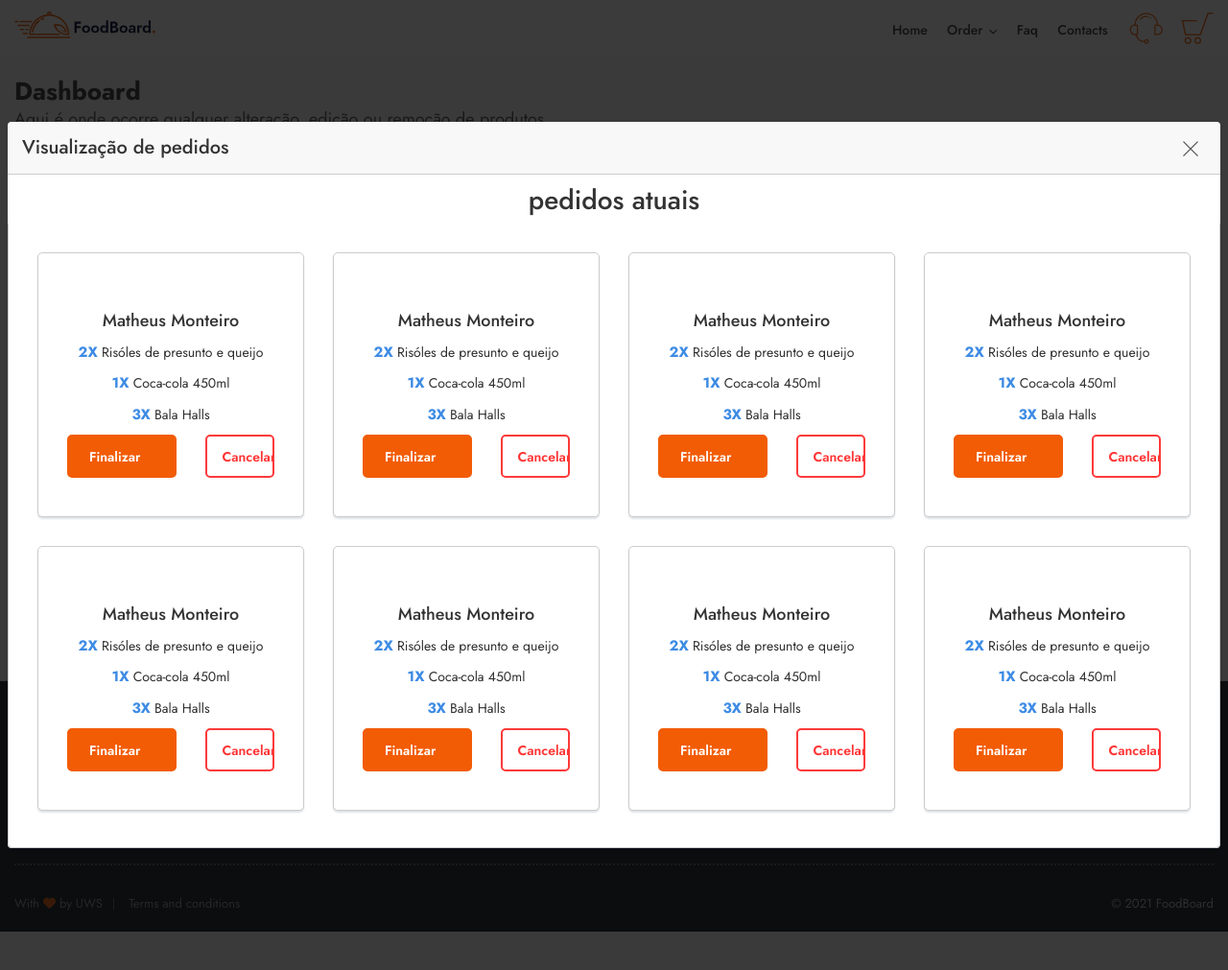
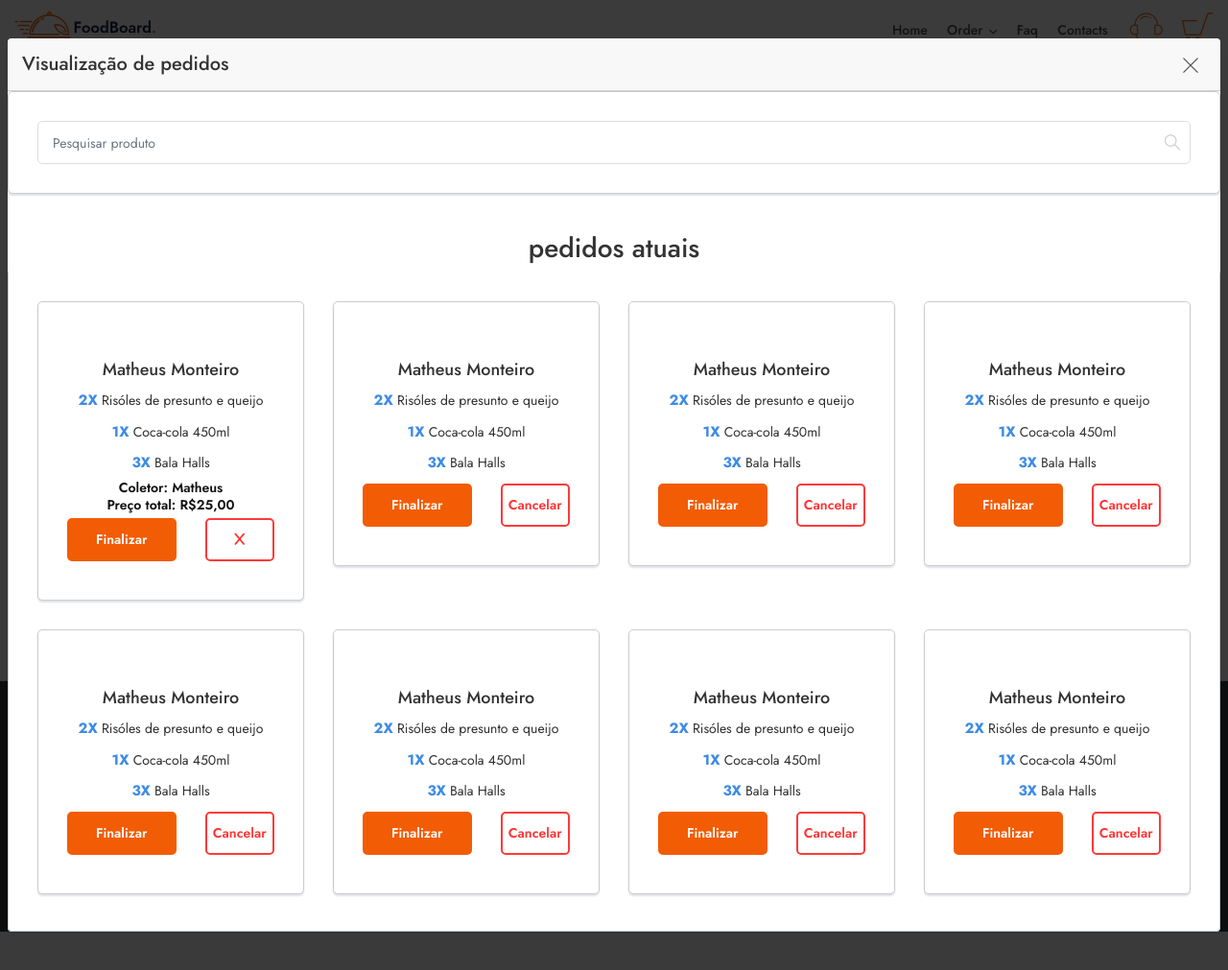
Before and after one commit to MatheusMonteiro8906/cantina, a PHP site: page /DashBoard.html in a window 1280 px wide, after a click that opens the changed part. Shown: the whole page at 96% size. Run offline with PHP 8.4, Linux system fonts and the light colour scheme; some web fonts are replaced.

Commit message:
Continuação do Modal ProductsView

```diff
--- a/DashBoard.html
+++ b/DashBoard.html
@@ -422,11 +422,23 @@
 
 	<div id="modalDetailsItem03" class="dashboardModal-popup zoom-anim-dialog mfp-hide">
 		<div class="small-dialog-header">
-			<h3>Visualização de pedidos</h3>
+			<h3 class="viewModalText">Visualização de pedidos</h3>
 		</div>
 
 		<!-- Step 2: Checkout -->
 		<div class="step">
+
+			<div class="row filter-box filters">
+
+				<div class="col-md-12 col-sm-12" >
+					<div class="search-wrap">
+						<input id="search" type="text" class="form-control" placeholder="Pesquisar produto" />
+						<i class="icon icon-search"></i>
+					</div>
+				</div>
+
+			</div>
+
 			<h3 class="editTittleProd">pedidos atuais</h3>
 			<div id="personalDetails">
 				<div class="order-body">
@@ -447,6 +459,11 @@
 
 								</div>
 
+								<div class="ExtraInfo">
+									<p class="TextEntra">Coletor: <span>Matheus</span></p>
+									<p class="TextEntra">Preço total: R$<span class="TotalValue">25,00</span></p>
+								</div>
+
 								<div class="row">
 									<div class="col-md-7 ">
 										<button type="submit" name="finish" class="btn-form-func2">
@@ -457,7 +474,7 @@
 									<div class="col-md-5 ">
 										<button type="button" name="cancel"
 											class="btn-form-func2 btn-form-func-alt-color1 backward">
-											<span class="btn-form-func-content">Cancelar</span>
+											<span class="btn-form-func-content"><i class="fa-solid fa-x"></i></span>
 										</button>
 									</div>
 
--- a/css/style.css
+++ b/css/style.css
@@ -2561,6 +2561,7 @@ input.form-control:disabled {
 	font-weight: 600;
 	margin-bottom: 10px;
 	height: 45px;
+
 }
 .btn-form-func2 {
 	background: #f25c04;
@@ -2569,7 +2570,7 @@ input.form-control:disabled {
 	color: #fff;
 	display: inline-block;
 	overflow: hidden;
-	padding: 12px 30px 12px 16px;
+	padding: 12px 0 12px 0;
 	position: relative;
 	text-decoration: none;
 	line-height: 1;
@@ -3425,7 +3426,22 @@ label.cbx {
 	margin: 10px;
 }
 
+.ExtraInfo p{
+	margin: 10px;
+}
+.TextEntra{
+	line-height: 8px;
+}
 /*Página de status*/
+
+.ExtraInfo {
+
+}
+.TextEntra {
+	font-weight: 600 !important;
+	font-size: 1643px;
+	color: #111111 !important;
+}
 
 .PaymentUndone {
 	color: red;
--- a/js/scripts.js
+++ b/js/scripts.js
@@ -296,6 +296,7 @@
 	// =====================================================
 	$('#category').niceSelect();
 	$('#category2').niceSelect();
+
 	// =====================================================
 	// FORM LABELS
 	// =====================================================
--- a/pay-with-card-online/pedido-finalizado.php
+++ b/pay-with-card-online/pedido-finalizado.php
@@ -12,7 +12,7 @@ require_once __DIR__ . '/Config/Config.php';
 <head>
 	<meta charset="utf-8">
 	<meta http-equiv="X-UA-Compatible" content="IE=edge">
-	<meta name="viewport" content="width=device-width, initial-scale=1, shrink-to-fit=no">
+	<meta name="viewport" content="width=device-width, initial-scale=1.0, shrink-to-fit=no">
 	<title>E-cantina | cardápio</title>
 
 	<!-- Favicon -->
```
